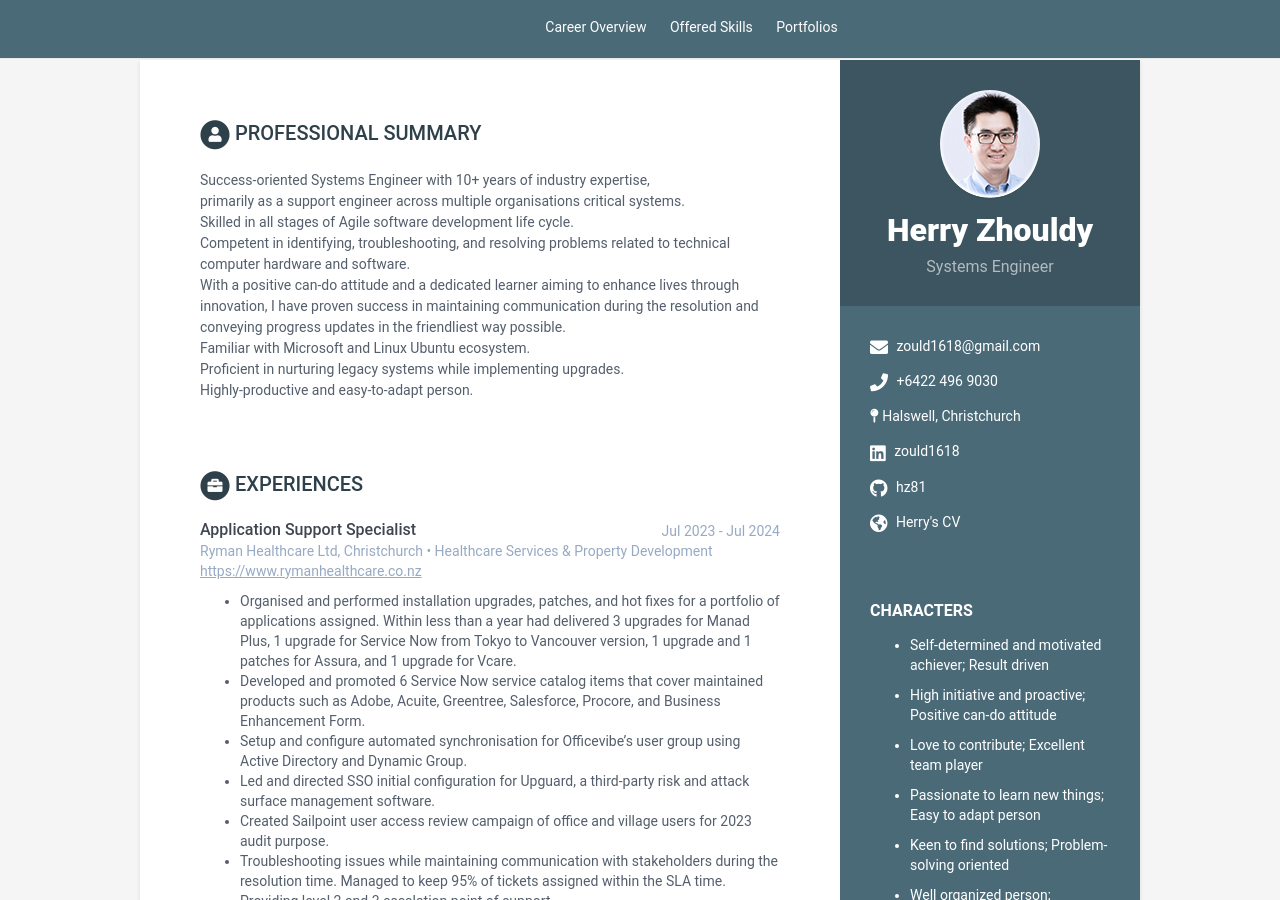
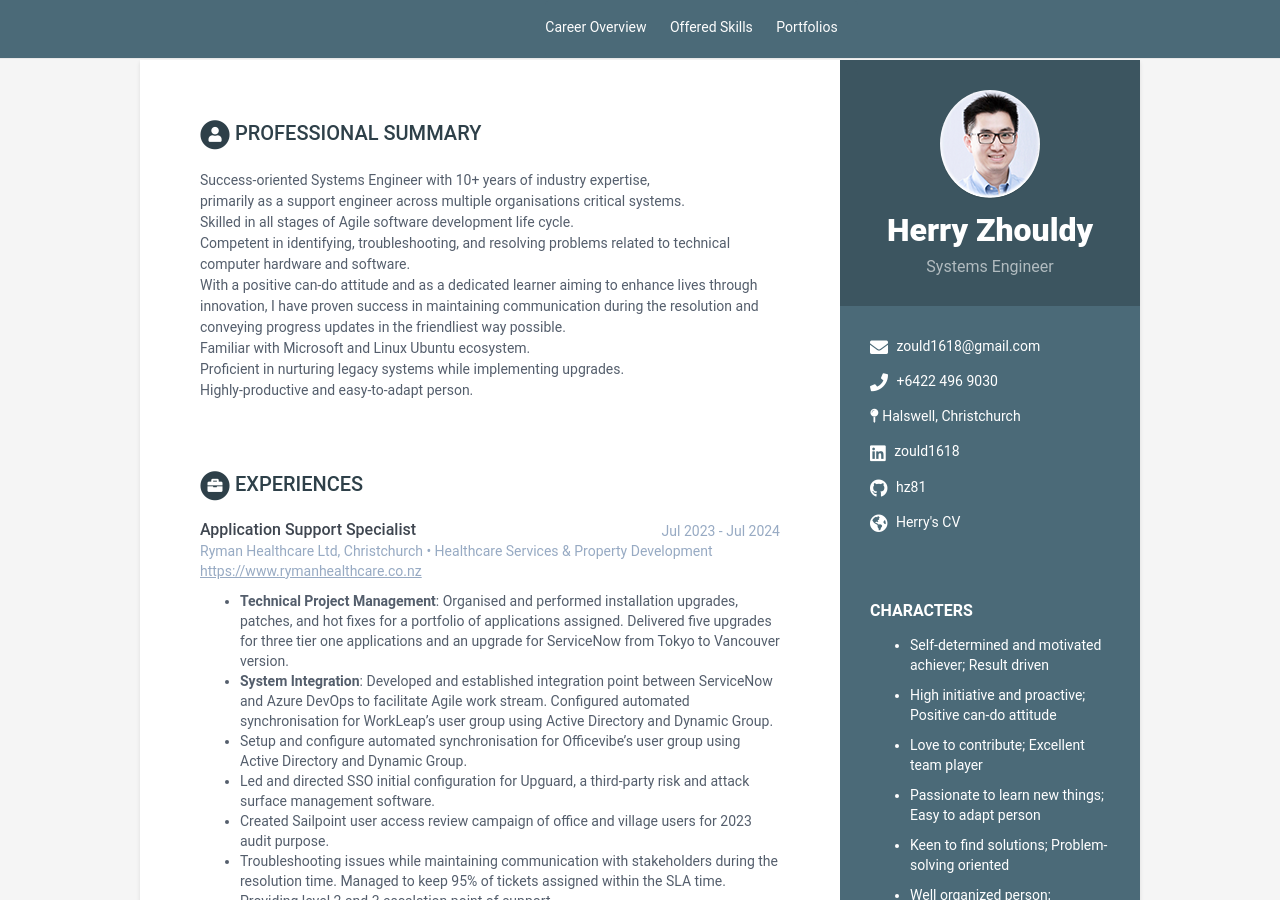
Before and after one commit to hz81/cv-se001, a Jekyll site: the page built from index.html, in a window 1280 px wide and 900 px high. Built offline with Jekyll 4.4.1, drawn with Linux system fonts in a browser that asks for light colours; part of the change alters nothing that is shown; some of the changed text lies outside the part shown.

Commit message:
Update data.yml

```diff
--- a/_data/data.yml
+++ b/_data/data.yml
@@ -98,7 +98,7 @@ highlights:
         primarily as a support engineer across multiple organisations critical systems. <br>
         Skilled in all stages of Agile software development life cycle. <br>
         Competent in identifying, troubleshooting, and resolving problems related to technical computer hardware and software. <br>
-        With a positive can-do attitude and a dedicated learner aiming to enhance lives through innovation,
+        With a positive can-do attitude and as a dedicated learner aiming to enhance lives through innovation,
         I have proven success in maintaining communication during the resolution and conveying progress updates in the friendliest way possible. <br>
         Familiar with Microsoft and Linux Ubuntu ecosystem. <br>
         Proficient in nurturing legacy systems while implementing upgrades. <br>
@@ -112,8 +112,8 @@ experiences:
         company: Ryman Healthcare Ltd, Christchurch • Healthcare Services & Property Development
         site: https://www.rymanhealthcare.co.nz
         details: |
-            - Organised and performed installation upgrades, patches, and hot fixes for a portfolio of applications assigned. Within less than a year had delivered 3 upgrades for Manad Plus, 1 upgrade for Service Now from Tokyo to Vancouver version, 1 upgrade and 1 patches for Assura, and 1 upgrade for Vcare.
-            - Developed and promoted 6 Service Now service catalog items that cover maintained products such as Adobe, Acuite, Greentree, Salesforce, Procore, and Business Enhancement Form.
+            - <b>Technical Project Management</b>: Organised and performed installation upgrades, patches, and hot fixes for a portfolio of applications assigned. Delivered five upgrades for three tier one applications and an upgrade for ServiceNow from Tokyo to Vancouver version.
+            - <b>System Integration</b>: Developed and established integration point between ServiceNow and Azure DevOps to facilitate Agile work stream. Configured automated synchronisation for WorkLeap’s user group using Active Directory and Dynamic Group.
             - Setup and configure automated synchronisation for Officevibe’s user group using Active Directory and Dynamic Group.
             - Led and directed SSO initial configuration for Upguard, a third-party risk and attack surface management software.
             - Created Sailpoint user access review campaign of office and village users for 2023 audit purpose.
@@ -162,33 +162,33 @@ experiences:
 skills-tech:
     title: Technical Skills
     toolset:
-      - group: "System"
-        name: "Windows, Linux Ubuntu"
-        level: 95%
-
-      - group: "Collaboration & Cloud services"
-        name: "Azure, Active Directory, M65, AWS, Jira, Github, Google Workspace"
+      - group: "Cloud & collaboration services"
+        name: "Azure, Active Directory, M365, Github, Google Workspace, Jira, AWS"
         level: 90%
 
-      - group: "Utilities App"
-        name: "VMware, XCP-ng, WinBox, IIS"
+      - group: "Infrastructure"
+        name: "IIS, VMware, XCP-ng, Winbox"
         level: 90%
 
       - group: "Database"
         name: "SQL Server, Oracle, MySQL, PostgreSQL"
         level: 90%
 
+      - group: "Framework"
+        name: ".Net, MVC, ReactJS, NodeJS"
+        level: 80%
+
       - group: "Environment"
-        name: "SSMS, Ms. Visual Studio, VS. Code, PL/SQL"
+        name: "SSMS, Ms. Visual Studio, VS. Code, PL/SQL, Ms. Power BI, Google Looker Studio"
         level: 85%
 
       - group: "Language"
         name: "SQL, C#, TypeScript, JavaScript, HTML, CSS, VB"
         level: 80%
 
-      - group: "Framework"
-        name: ".Net, MVC, React.js, Node.js"
-        level: 80%
+      - group: "Operating System"
+        name: "Windows, Linux Ubuntu"
+        level: 95%
 
 skills-attributes:
     title: Skills Attributes
```
